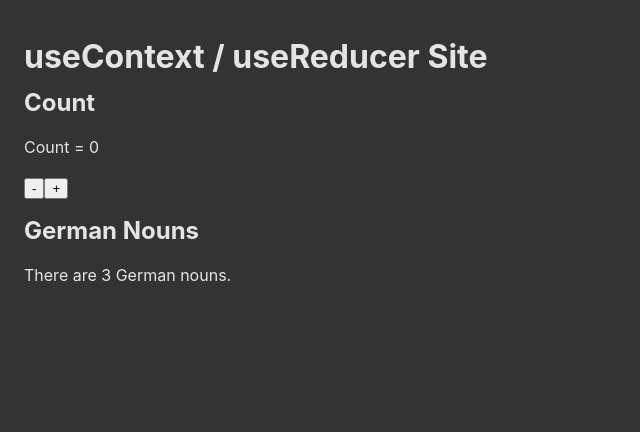
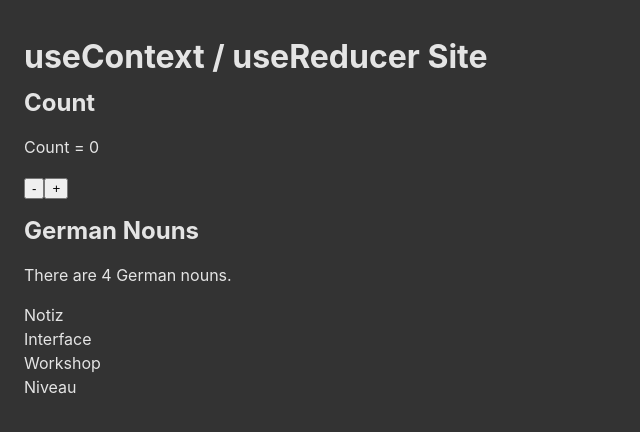
Before and after one commit to edwardtanguay/ej3-reducer-context, a React (Vite) app: page / in a window 1280 px wide. Shown: the top 432 px of the page, without its empty margins (0-640 px from the left). Built offline with nearby package versions, Linux system fonts and the light colour scheme; data requests are answered from the project's data file.

Commit message:
showing nouns

```diff
--- a/src/App.jsx
+++ b/src/App.jsx
@@ -21,8 +21,18 @@ function App() {
                 </button>
             </div>
 
-        <h2>German Nouns</h2>
-        <p>There are {state.germanNouns.length} German nouns.</p>
+            <h2>German Nouns</h2>
+            <p>There are {state.germanNouns.length} German nouns.</p>
+
+            <div className="germanNounArea">
+                {state.germanNouns.map((item, i) => {
+                    return (
+                        <div className="germanNoun" key={i}>
+                            {item.singular}
+                        </div>
+                    );
+                })}
+            </div>
         </div>
     );
 }
--- a/src/data/db.json
+++ b/src/data/db.json
@@ -17,6 +17,12 @@
       "article": "der",
       "singular": "Workshop",
       "plural": "die Workshops"
+    },
+    {
+      "article": "das",
+      "singular": "Niveau",
+      "plural": "die Niveaus",
+      "id": 4
     }
   ]
 }
```
Also changed, not shown: 1 other file (tests, documents, lock files or other folders).
